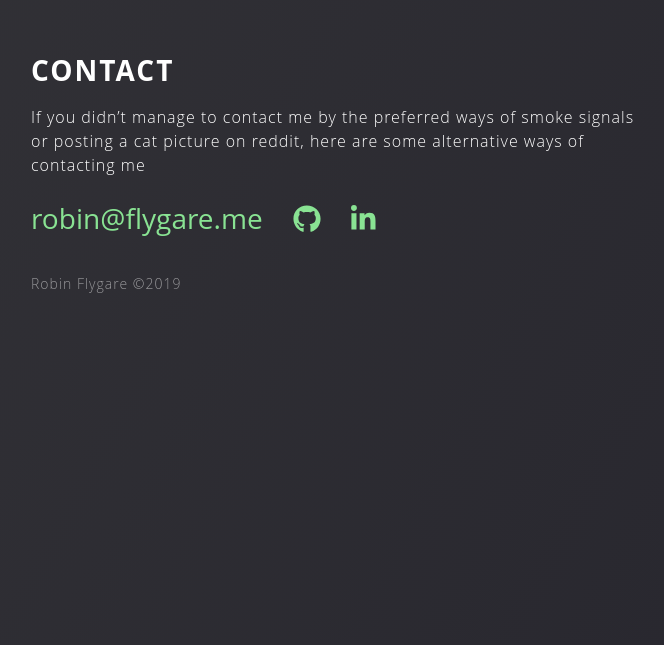
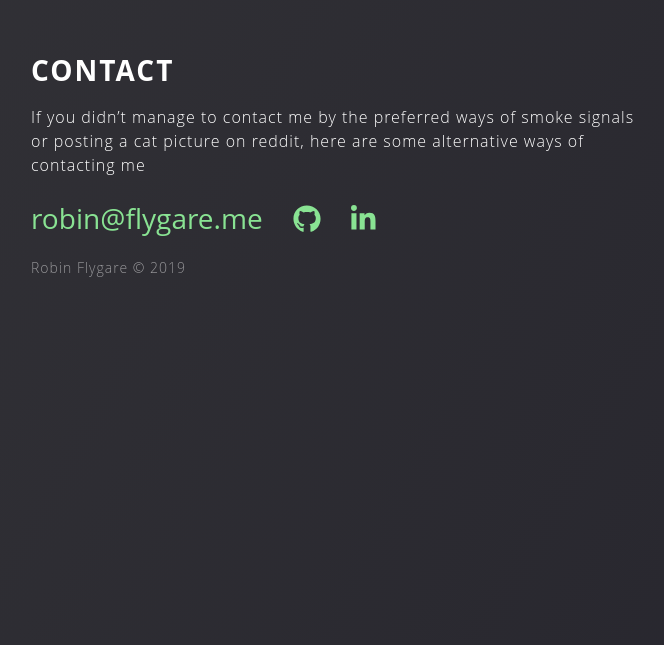
Before and after one commit to flygare/flygare.github.io, a React (Create React App) app: page / in a window 1280 px wide. Shown: the part 1595-2240 px from the top of the page, without its empty margins (314-978 px from the left). Built offline with nearby package versions, Linux system fonts and the light colour scheme.

Commit message:
Fix page overflow
* height is now dependant on view height so contact is always at the correct position when scrolled furthest down

```diff
--- a/src/App.jsx
+++ b/src/App.jsx
@@ -22,13 +22,11 @@ export default function App() {
           <div id="contact">
             <div className="subtitle">Contact</div>
             <ContactSection />
+            <p id="legal">
+Robin Flygare ©
+              {` ${new Date().getFullYear()}`}
+            </p>
           </div>
-          <p className="legal">
-Robin Flygare ©
-            {new Date().getFullYear()}
-            {' '}
-
-          </p>
         </div>
       </div>
     </div>
--- a/src/App.scss
+++ b/src/App.scss
@@ -45,7 +45,7 @@
 
 #contact {
   padding-top: 82px;
-  padding-bottom: 30px;
+  height: calc(100vh - 82px);
 }
 
 .content a:hover {
@@ -59,11 +59,9 @@ p {
   line-height: 1.5;
 }
 
-.legal {
-  margin-top: 0px;
+#legal {
   font-size: 14px;
   opacity: 0.5;
-  margin-bottom: 535px;
 }
 
 a {
```
